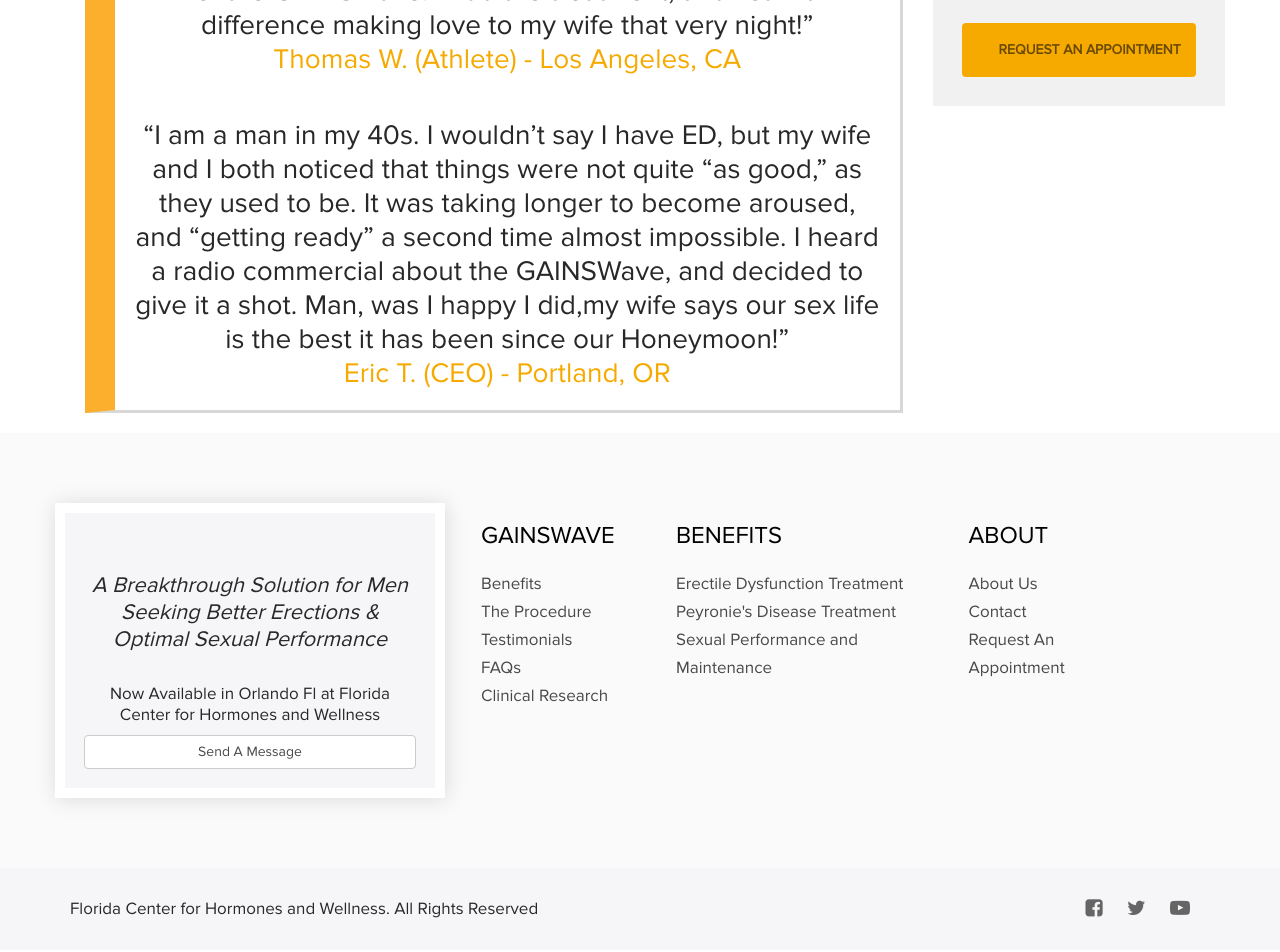
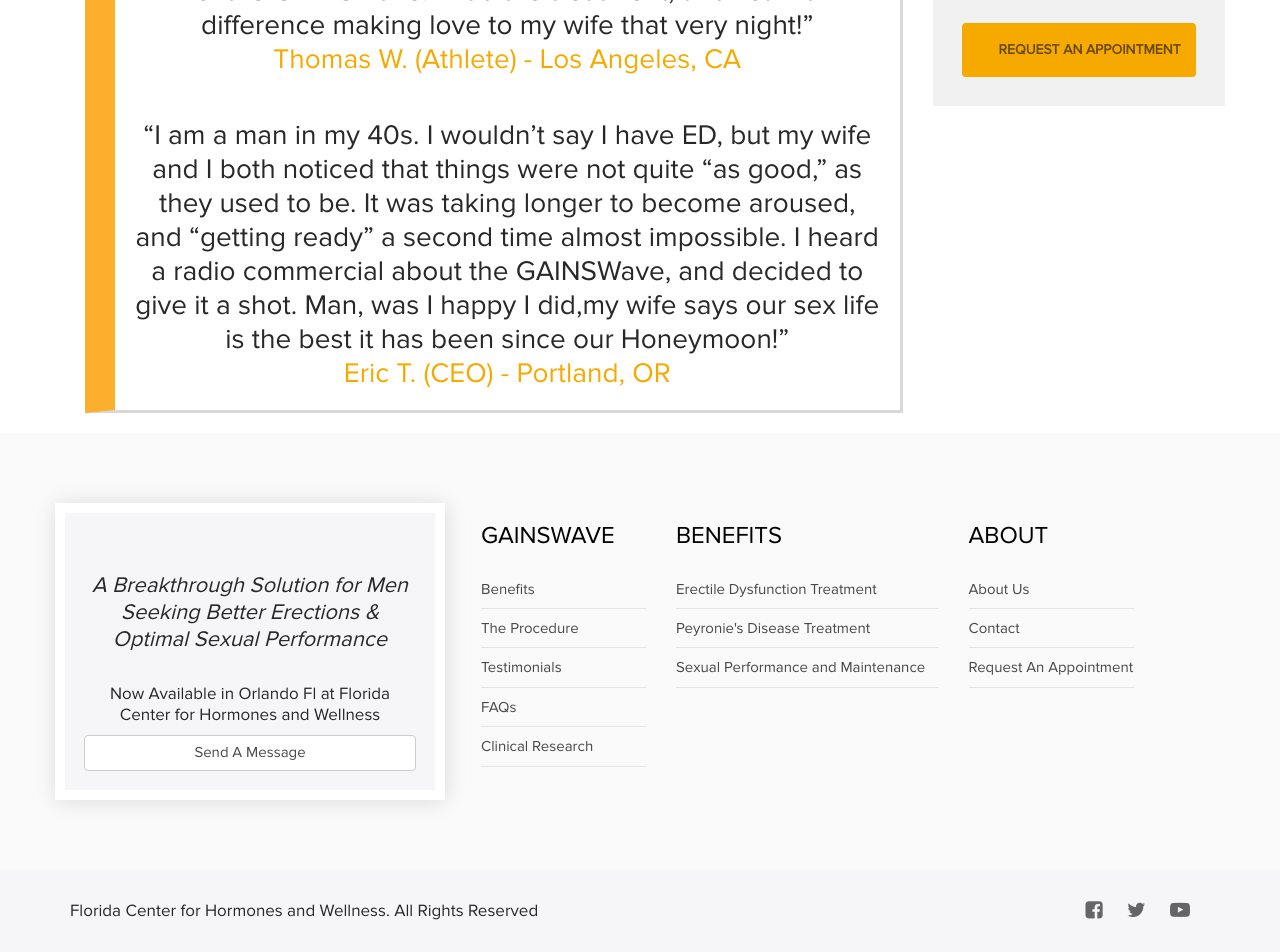
Before and after one commit to aaghealth/gainswavecolumbus.com, a Jekyll site: the page built from testimonials.html, in a window 1280 px wide. Shown: the part 786-1738 px from the top of the page. Built offline with Jekyll 4.4.1, drawn with Linux system fonts in a browser that asks for light colours; nearby versions of some CDN libraries.

Commit message:
Update style.css

```diff
--- a/assets/css/style.css
+++ b/assets/css/style.css
@@ -657,14 +657,15 @@
 	padding:0px;
 	margin:0px;
 }
-.footer-box li
-{
-	line-height:28px;
+.footer-box li {
+    line-height: 2.2em;
+    border-bottom: 1px solid #e4e4e4;
 }
 .footer-box a
 {
 	color:#484848;
 	text-decoration:none;
+	font-size: 15px;
 }
 .footer-copyright
 {
```
